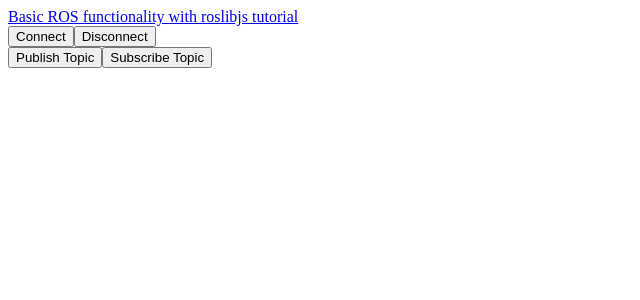
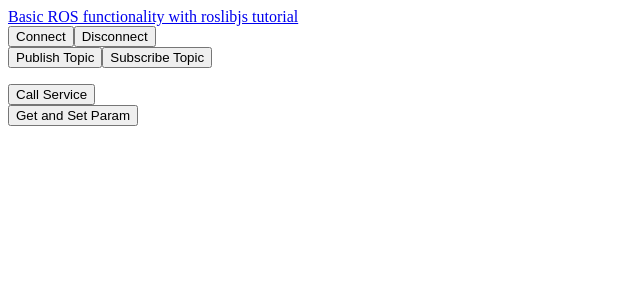
Before and after one commit to ntrlmt/ros-web-test-app, an Angular app: page / in a window 1280 px wide. Shown: the top 300 px of the page, without its empty margins (0-640 px from the left). Built offline with nearby package versions, Linux system fonts and the light colour scheme; what roslib would draw is missing.

Commit message:
Modified

```diff
--- a/src/app/basic-ros-functinality/basic-ros-functinality.component.html
+++ b/src/app/basic-ros-functinality/basic-ros-functinality.component.html
@@ -8,3 +8,9 @@
   <button (click)="subscribeTopic()">Subscribe Topic</button>
   <p>{{subscribeMessage}}</p>
 </div>
+<div>
+  <button (click)="callService()">Call Service</button>
+</div>
+<div>
+  <button (click)="getAndSetParam()">Get and Set Param</button>
+</div>
--- a/src/app/basic-ros-functinality/basic-ros-functinality.component.ts
+++ b/src/app/basic-ros-functinality/basic-ros-functinality.component.ts
@@ -1,6 +1,6 @@
 import { Component, OnInit } from '@angular/core';
 
-import { Ros, Topic, Message } from 'roslib';
+import { Ros, Topic, Message, Service, ServiceRequest, ServiceResponse, Param } from 'roslib';
 
 @Component({
   selector: 'app-basic-ros-functinality',
@@ -8,10 +8,12 @@ import { Ros, Topic, Message } from 'roslib';
   styleUrls: ['./basic-ros-functinality.component.css']
 })
 export class BasicRosFunctinalityComponent implements OnInit {
-  private ros: Ros = undefined;
-  private listener: Topic = undefined;
+  private ros: Ros;
+  connected: boolean = false;
+  private listener: Topic;
   subscribeMessage: string;
-  connected: boolean = false;
+  private addTwoIntsClient: Service;
+  num: number;
   constructor() { }
 
   ngOnInit() {
@@ -38,6 +40,14 @@ export class BasicRosFunctinalityComponent implements OnInit {
     this.listener.unsubscribe();
   }
 
+  private serviceEvent = (result) => {
+    console.log('Result for service call on '
+      + this.addTwoIntsClient.name
+      + ': '
+      + result.sum);
+    this.num = result.num;
+  }
+
   connect() {
     this.ros = new Ros({
       url: 'ws://localhost:9090'
@@ -49,43 +59,79 @@ export class BasicRosFunctinalityComponent implements OnInit {
   }
 
   disconnect() {
-    if(this.connected){
+    if (this.connected) {
       this.ros.close();
     }
   }
 
-  publishTopic(){
-    if(this.connected) {
+  publishTopic() {
+    if (this.connected) {
       let cmdVel = new Topic({
-        ros : this.ros,
-        name : '/cmd_vel',
-        messageType : 'geometry_msgs/Twist'
+        ros: this.ros,
+        name: '/cmd_vel',
+        messageType: 'geometry_msgs/Twist'
       });
 
       let twist = new Message({
-        linear : {
-          x : 0.1,
-          y : 0.2,
-          z : 0.3
+        linear: {
+          x: 0.1,
+          y: 0.2,
+          z: 0.3
         },
-        angular : {
-          x : -0.1,
-          y : -0.2,
-          z : -0.3
+        angular: {
+          x: -0.1,
+          y: -0.2,
+          z: -0.3
         }
       });
       cmdVel.publish(twist);
     }
   }
 
-  subscribeTopic(){
-    this.listener = new Topic({
-      ros : this.ros,
-      name : '/listener',
-      messageType : 'std_msgs/String'
-    });
+  subscribeTopic() {
+    if(this.connected){
+      this.listener = new Topic({
+        ros: this.ros,
+        name: '/listener',
+        messageType: 'std_msgs/String'
+      });
 
-    this.listener.subscribe(this.subscribeEvent);
+      this.listener.subscribe(this.subscribeEvent);
+    }
   }
 
+  callService() {
+    if(this.connected){
+      this.addTwoIntsClient = new Service({
+        ros: this.ros,
+        name: '/add_two_ints',
+        serviceType: 'rospy_tutorials/AddTwoInts'
+      });
+
+      let request = new ServiceRequest({
+        a: 1,
+        b: 2
+      });
+
+      this.addTwoIntsClient.callService(request, this.serviceEvent);
+    }
+  }
+
+  getAndSetParam() {
+    if(this.connected) {
+      this.ros.getParams(function (params) {
+        console.log(params);
+      });
+
+      var maxVelX = new Param({
+        ros: this.ros,
+        name: 'max_vel_y'
+      });
+
+      maxVelX.set(0.8);
+      maxVelX.get(function (value) {
+        console.log('MAX VAL: ' + value);
+      });
+    }
+  }
 }
```
